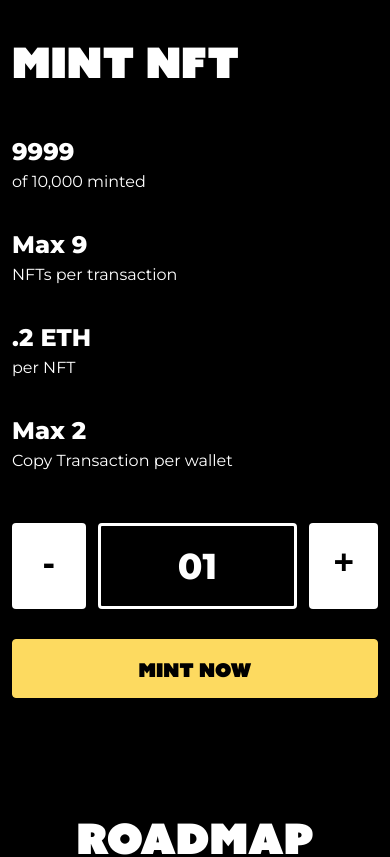
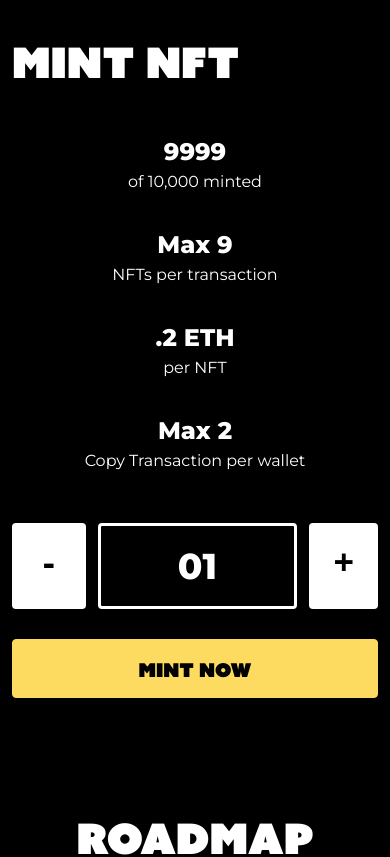
Before and after one commit to Dh-Pardeep/dompkong, a React (Vite) app: page / in a window 390 px wide. Shown: the part 4420-5277 px from the top of the page. Built offline with nearby package versions, Linux system fonts and the light colour scheme.

Commit message:
last commit

```diff
--- a/src/components/MeetTheTeam.jsx
+++ b/src/components/MeetTheTeam.jsx
@@ -19,7 +19,7 @@ const MeetTheTeam = () => {
                                     <p className='text-white font-Montserrat text-[20px] font-normal opacity-[0.9] pt-[6px]'>{data.ParaLeft}</p>
                                     <img className='rounded-[20px] border-[3px] border-solid border-[#FDDA60] shadow-[0px_-3px_28px_-3px] shadow-[#FDDA60] mt-[32px] mx-auto lg:ms-0' src={data.img} alt="image" />
                                 </div>
-                                <div className='text-center lg:text-start 'data-aos="fade-left"data-aos-delay="1200">
+                                <div className='text-center lg:text-start mt-8 lg:mt-0'data-aos="fade-left"data-aos-delay="1200">
                                     <h2 className='text-white font-Montserrat text-[24px] font-bold'>{data.headingRight}</h2>
                                     <p className='text-white font-Montserrat text-[20px] font-normal opacity-[0.9] pt-[6px] pb-[35px]'>{data.ParaRight}</p>
                                     <p className='text-white font-Montserrat text-[16px] font-normal opacity-[0.9]  lg:text-start mx-auto max-w-[570px]'>{data.paragraphOne}</p>
--- a/src/components/MintSection.jsx
+++ b/src/components/MintSection.jsx
@@ -33,22 +33,22 @@ const MintSection = () => {
                             <div className='flex flex-col sm:flex-row justify-between'>
                                 <div >
                                     <div>
-                                        <h3 className='text-white font-Montserrat xl:text-[36px] lg:text-[32px] md:text-[28px] text-[24px]  font-extrabold'>9999</h3>
-                                        <h4 className='text-white font-Montserrat xl:text-base md:text-[14px] font-normal'>of 10,000 minted</h4>
+                                        <h3 className='text-white text-center sm:text-start font-Montserrat xl:text-[36px] lg:text-[32px] md:text-[28px] text-[24px]  font-extrabold'>9999</h3>
+                                        <h4 className='text-white text-center sm:text-start font-Montserrat xl:text-base md:text-[14px] font-normal'>of 10,000 minted</h4>
                                     </div>
                                     <div className='mt-[33px]'>
-                                        <h3 className='text-white font-Montserrat xl:text-[36px] lg:text-[32px] md:text-[28px] text-[24px] font-extrabold'>Max 9 </h3>
-                                        <h4 className='text-white font-Montserrat text-base md:text-[14px] font-normal'>NFTs per transaction</h4>
+                                        <h3 className='text-white text-center sm:text-start font-Montserrat xl:text-[36px] lg:text-[32px] md:text-[28px] text-[24px] font-extrabold'>Max 9 </h3>
+                                        <h4 className='text-white text-center sm:text-start font-Montserrat text-base md:text-[14px] font-normal'>NFTs per transaction</h4>
                                     </div>
                                 </div>
                                 <div >
                                     <div className='mt-[33px] sm:mt-0'>
-                                        <h3 className='text-white font-Montserrat xl:text-[36px] lg:text-[32px] md:text-[28px] text-[24px] font-extrabold'>.2 ETH</h3>
-                                        <h4 className='text-white font-Montserrat text-base md:text-[14px] font-normal'>per NFT</h4>
+                                        <h3 className='text-white text-center sm:text-start font-Montserrat xl:text-[36px] lg:text-[32px] md:text-[28px] text-[24px] font-extrabold'>.2 ETH</h3>
+                                        <h4 className='text-white text-center sm:text-start font-Montserrat text-base md:text-[14px] font-normal'>per NFT</h4>
                                     </div>
                                     <div className='mt-[33px]'>
-                                        <h3 className='text-white font-Montserrat xl:text-[36px] lg:text-[32px] md:text-[28px] text-[24px] font-extrabold'>Max 2</h3>
-                                        <h4 className='text-white font-Montserrat text-base md:text-[14px] font-normal'>Copy
+                                        <h3 className='text-white text-center sm:text-start font-Montserrat xl:text-[36px] lg:text-[32px] md:text-[28px] text-[24px] font-extrabold'>Max 2</h3>
+                                        <h4 className='text-white text-center sm:text-start font-Montserrat text-base md:text-[14px] font-normal'>Copy
                                             Transaction per wallet</h4>
                                     </div>
                                 </div>
--- a/src/components/MyAccordion.jsx
+++ b/src/components/MyAccordion.jsx
@@ -33,8 +33,8 @@ export function MyAccordion() {
         <section className="relative">
             <div className='blur-[146px]  bg-[#FDDA60] w-[132px] h-[132px]  absolute top-[45%]  start-[50%]'></div>
             <div className="my_container ">
-                <h2 data-aos="zoom-in"data-aos-delay="2000"  className="text-white font-normal text-[42px] sm:text-[46px] md:text-[52px] lg:text-[58px] xl:text-[64px] font-Azo leading-none text-center pt-[70px] pb-[50px]">FAQs</h2>
-                <div className=" flex justify-center pb-[200px]  "data-aos="zoom-in"data-aos-delay="2000" >
+                <h2 data-aos="zoom-in"data-aos-delay="2000"  className="text-white font-normal text-[42px] sm:text-[46px] md:text-[52px] lg:text-[58px] xl:text-[64px] font-Azo leading-none text-center md:pt-[70px] pb-[50px]">FAQs</h2>
+                <div className=" flex justify-center pb-[80px] md:pb-[120px]  "data-aos="zoom-in"data-aos-delay="2000" >
                     <div className="w-full lg:w-10/12 text-white">
                         <Accordion open={open === 1} icon={<Icon id={1} open={open} />} className=" pt-[25px]  pb-[13px]">
                             <AccordionHeader className="font-Montserrat md:text-[20px] text-[17px]  lg:text-[22px]  font-bold text-start  xs:max-w-none  " onClick={() => handleOpen(1)}>Arcu faucibus diam feugiat magna etiam.</AccordionHeader>
@@ -79,7 +79,7 @@ export function MyAccordion() {
                         <div className='border-[1px] border-solid border-[#FDDA60] shadow-[0px_4px_20px_0.2px] shadow-[#FDDA60]' ></div>
                         <Accordion open={open === 6} icon={<Icon id={6} open={open} />} className="pt-[25px]  pb-[13px]">
                             <AccordionHeader className="font-Montserrat md:text-[20px] text-[17px] lg:text-[22px]  font-bold text-start  xs:max-w-none  " onClick={() => handleOpen(6)}>
-                                Nunc amet cursus morbi donec.
+                                Nunc amt cusus mobi dnec.
                             </AccordionHeader>
                             <AccordionBody className=" font-normal text-[14px] md:text-base   font-Montserrat">
                                 Arcu faucibus diam feugiat magna etiam. Leo ridiculus mauris, risus vitae luctus volutpat turpis. Nisl, consequat tellus laoreet viverra diam nulla. Etiam vitae, proin Leo at nibh nibh.
```
